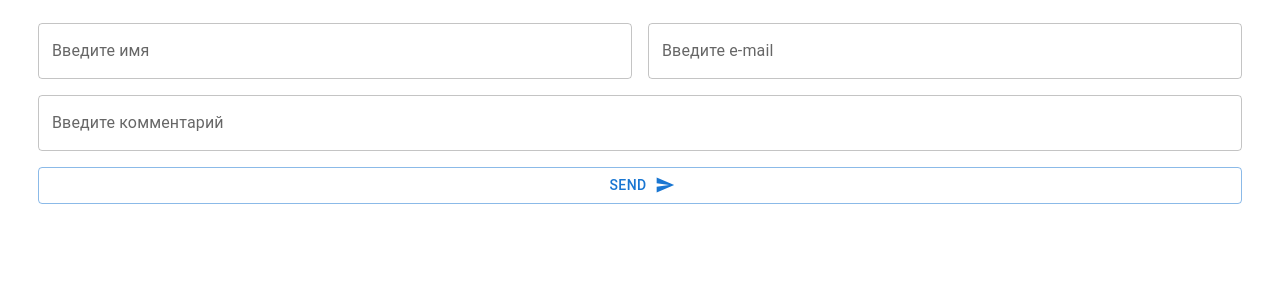
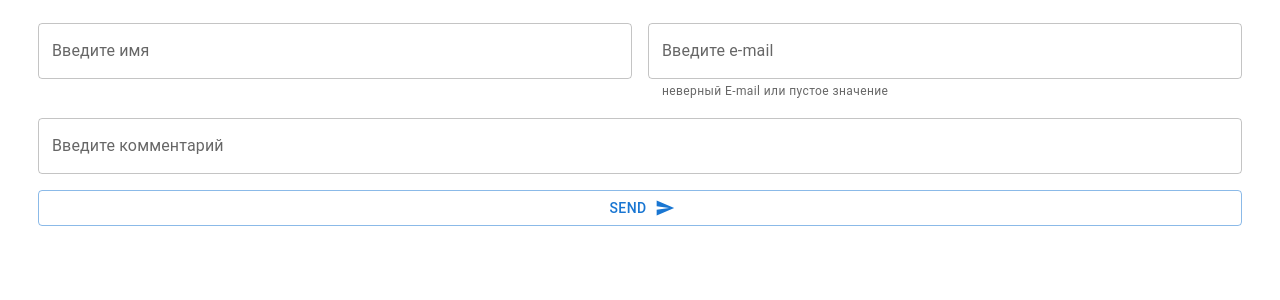
Before and after one commit to fermer123/inovation, a React app: page / in a window 1280 px wide. Shown: the top 300 px of the page. Built offline with nearby package versions, Linux system fonts and the light colour scheme.

Commit message:
b4 onblur 4 validate value.length

```diff
--- a/src/App.tsx
+++ b/src/App.tsx
@@ -57,11 +57,15 @@ const App: FC = () => {
     <Box sx={{mx: 1, mt: 1}}>
       <InputFormWrapper>
         <Stack direction='row' spacing={2}>
-          <InputForm label='Введите имя' {...name} />
-          <InputForm label='Введите e-mail' {...email} />
+          <InputForm label='Введите имя' validate {...name} />
+          <InputForm
+            label='Введите e-mail'
+            validate={isValidEmail(email.value)}
+            {...email}
+          />
         </Stack>
         <Stack direction='row' spacing={2}>
-          <InputForm label='Введите комментарий' {...comment} />
+          <InputForm label='Введите комментарий' validate {...comment} />
         </Stack>
         <PostButton postData={postDataMemo} />
         <Comments data={data} setData={setData} />
--- a/src/components/inputForm/InputForm.tsx
+++ b/src/components/inputForm/InputForm.tsx
@@ -5,9 +5,10 @@ interface IInputFormProps {
   label: string;
   value: string;
   onChange: (e: ChangeEvent<HTMLInputElement>) => void;
+  validate: boolean;
 }
 
-const InputForm: FC<IInputFormProps> = ({label, value, onChange}) => {
+const InputForm: FC<IInputFormProps> = ({label, value, onChange, validate}) => {
   return (
     <TextField
       value={value}
@@ -15,6 +16,7 @@ const InputForm: FC<IInputFormProps> = ({label, value, onChange}) => {
       fullWidth
       label={label}
       variant='outlined'
+      helperText={validate ? '' : 'неверный E-mail или пустое значение'}
     />
   );
 };
--- a/src/types/type.ts
+++ b/src/types/type.ts
@@ -4,5 +4,5 @@ export interface IComment {
   email: string;
   comment: string;
   raiting: number;
-  date?: number;
+  date: number;
 }
```
